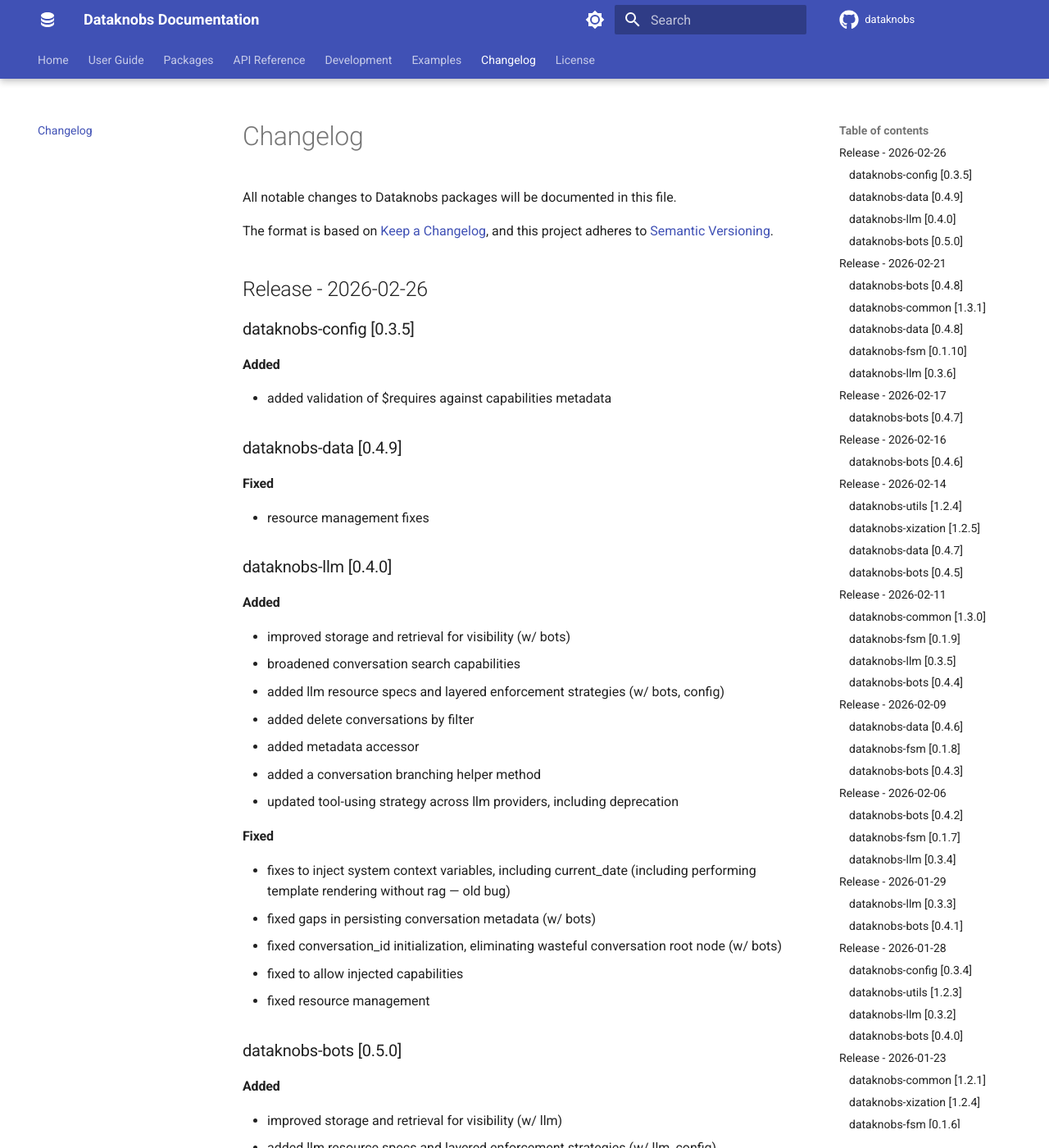
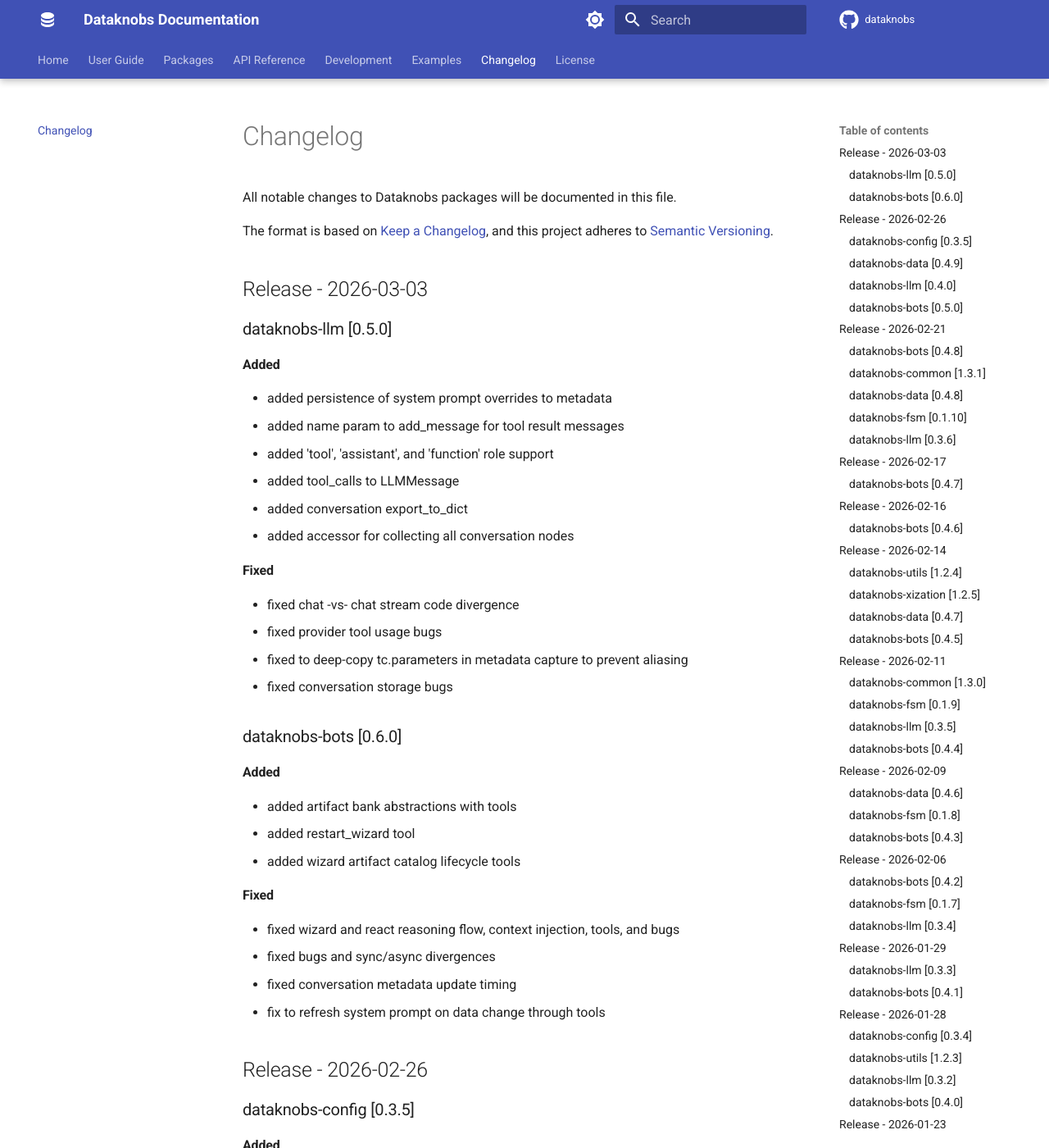
Before and after one commit to KBS-Labs/dataknobs, an MkDocs documentation site: the page built from docs/changelog.md, in a window 1280 px wide and 1400 px high. Shown: the whole window at 82% size. Built offline with MkDocs 1.6.1 and Material for MkDocs 9.7.7, drawn with Linux system fonts in a browser that asks for light colours; comment, search, counter and statistics services are not loaded.

Commit message:
bumped versions, updated release notes

```diff
--- a/docs/changelog.md
+++ b/docs/changelog.md
@@ -4,6 +4,38 @@
 
 The format is based on [Keep a Changelog](https://keepachangelog.com/en/1.0.0/),
 and this project adheres to [Semantic Versioning](https://semver.org/spec/v2.0.0.html).
+
+## Release - 2026-03-03
+
+### dataknobs-llm [0.5.0]
+
+#### Added
+- added persistence of system prompt overrides to metadata
+- added name param to add_message for tool result messages
+- added 'tool', 'assistant', and 'function' role support
+- added tool_calls to LLMMessage
+- added conversation export_to_dict
+- added accessor for collecting all conversation nodes
+
+#### Fixed
+- fixed chat -vs- chat stream code divergence
+- fixed provider tool usage bugs
+- fixed to deep-copy tc.parameters in metadata capture to prevent aliasing
+- fixed conversation storage bugs
+
+### dataknobs-bots [0.6.0]
+
+#### Added
+- added artifact bank abstractions with tools
+- added restart_wizard tool
+- added wizard artifact catalog lifecycle tools
+
+#### Fixed
+- fixed wizard and react reasoning flow, context injection, tools, and bugs
+- fixed bugs and sync/async divergences
+- fixed conversation metadata update timing
+- fix to refresh system prompt on data change through tools
+
 
 ## Release - 2026-02-26
 
--- a/docs/installation.md
+++ b/docs/installation.md
@@ -307,8 +307,8 @@
 dataknobs-config>=0.3.5
 dataknobs-data>=0.4.9
 dataknobs-fsm>=0.1.10
-dataknobs-llm>=0.4.0
-dataknobs-bots>=0.5.0
+dataknobs-llm>=0.5.0
+dataknobs-bots>=0.6.0
 dataknobs-structures>=1.0.5
 dataknobs-utils>=1.2.4
 dataknobs-xization>=1.2.5
```
Also changed, not shown: docs/index.md (+2 -2 lines), 6 other files.
